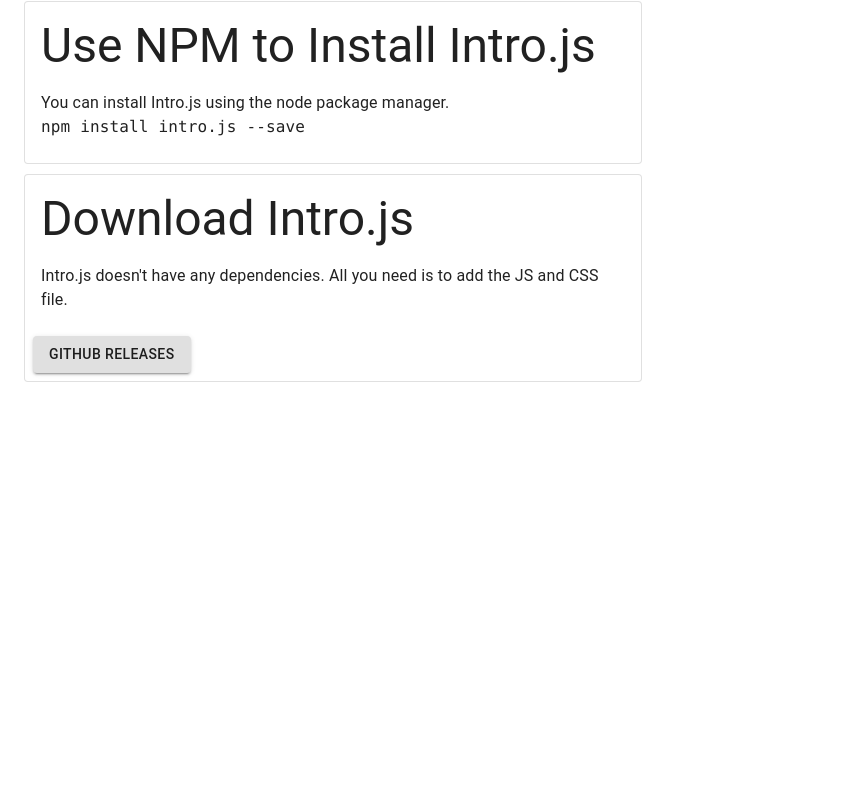
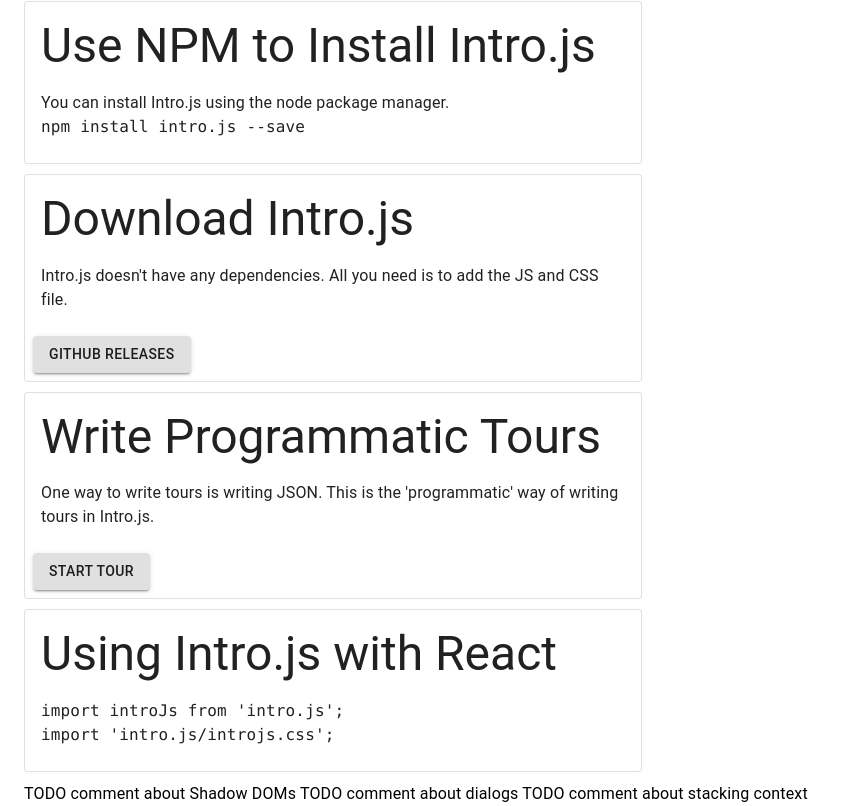
Before and after one commit to rathomas99/introjs_tutorial, a React (Create React App) app: page / in a window 1280 px wide. Shown: the part 357-1163 px from the top of the page, without its empty margins (0-847 px from the left). Before the commit the page ends 800 px from the top, so only its background shows below. Built offline with nearby package versions, Linux system fonts and the light colour scheme.

Commit message:
Add programmatic tour and instructions for integrating with React

```diff
--- a/src/App.js
+++ b/src/App.js
@@ -11,6 +11,8 @@
   ListItem,
   Typography,
 } from '@material-ui/core';
+import introJs from 'intro.js';
+import 'intro.js/introjs.css';
 
 const useStyles = makeStyles((theme) => ({
   root: {
@@ -29,6 +31,49 @@
 function App() {
   const classes = useStyles();
 
+  const programmaticExample = () => {
+    console.log('started');
+    const intro = introJs();
+    intro.setOptions({
+      steps: [
+        {
+          intro: "This step isn't connected to any particular element"
+        },
+        {
+          element: '#step1',
+          intro: "This step is connected to an element with id 'step1'"
+        },
+        {
+          element: '#step2',
+          intro: "This step is positioned to the right",
+          position: 'right'
+        },
+        {
+          element: '#step3',
+          intro: 'This step is positioned to the left and shows another way of selecting elements.',
+          position: 'left'
+        },
+        {
+          element: '#step4',
+          intro: "This step is positioned on the bottom.",
+          position: 'bottom'
+        },
+        {
+          element: '#step5',
+          intro: 'This is the last step.'
+        }
+      ]
+    });
+
+    console.log('sigh');
+    console.log(intro);
+
+    intro.start();
+    console.log('started hypothetically');
+
+
+  }
+
   return (
     <div className={classes.root}>
       <Container>
@@ -36,7 +81,7 @@
           Introduction to Intro.js
         </Typography>
 
-        <Card variant="outlined" className={classes.card}>
+        <Card variant="outlined" className={classes.card} id="step1">
           <CardContent>
             <Typography variant="h3" gutterBottom>
               Helpful Resources
@@ -56,7 +101,7 @@
           </CardContent>
         </Card>
 
-        <Card variant="outlined" className={classes.card}>
+        <Card variant="outlined" className={classes.card} id="step2">
           <CardContent>
             <Typography variant="h3" gutterBottom>
               Use NPM to Install Intro.js
@@ -69,7 +114,7 @@
           </CardContent>
         </Card>
 
-        <Card variant="outlined" className={classes.card}>
+        <Card variant="outlined" className={classes.card} id="step3">
           <CardContent>
             <Typography variant="h3" gutterBottom>
               Download Intro.js
@@ -88,6 +133,39 @@
           </CardActions>
         </Card>
 
+        <Card variant="outlined" className={classes.card} id="step4">
+          <CardContent>
+            <Typography variant="h3" gutterBottom>
+              Write Programmatic Tours
+            </Typography>
+            <Typography>
+              One way to write tours is writing JSON. This is the 'programmatic' way of writing tours in Intro.js.
+            </Typography>
+          </CardContent>
+          <CardActions>
+            <Button variant="contained" onClick={programmaticExample}>
+              Start Tour
+            </Button>
+          </CardActions>
+        </Card>
+
+        <Card variant="outlined" className={classes.card}>
+          <CardContent>
+            <Typography variant="h3" gutterBottom>Using Intro.js with React</Typography>
+            <Typography>
+              <code>import introJs from 'intro.js';</code>
+              <br />
+              <code>import 'intro.js/introjs.css';</code>
+            </Typography>
+          </CardContent>
+        </Card>
+
+        <Typography>
+          TODO comment about Shadow DOMs
+          TODO comment about dialogs
+          TODO comment about stacking context
+        </Typography>
+
       </Container>
     </div>
   );
```
